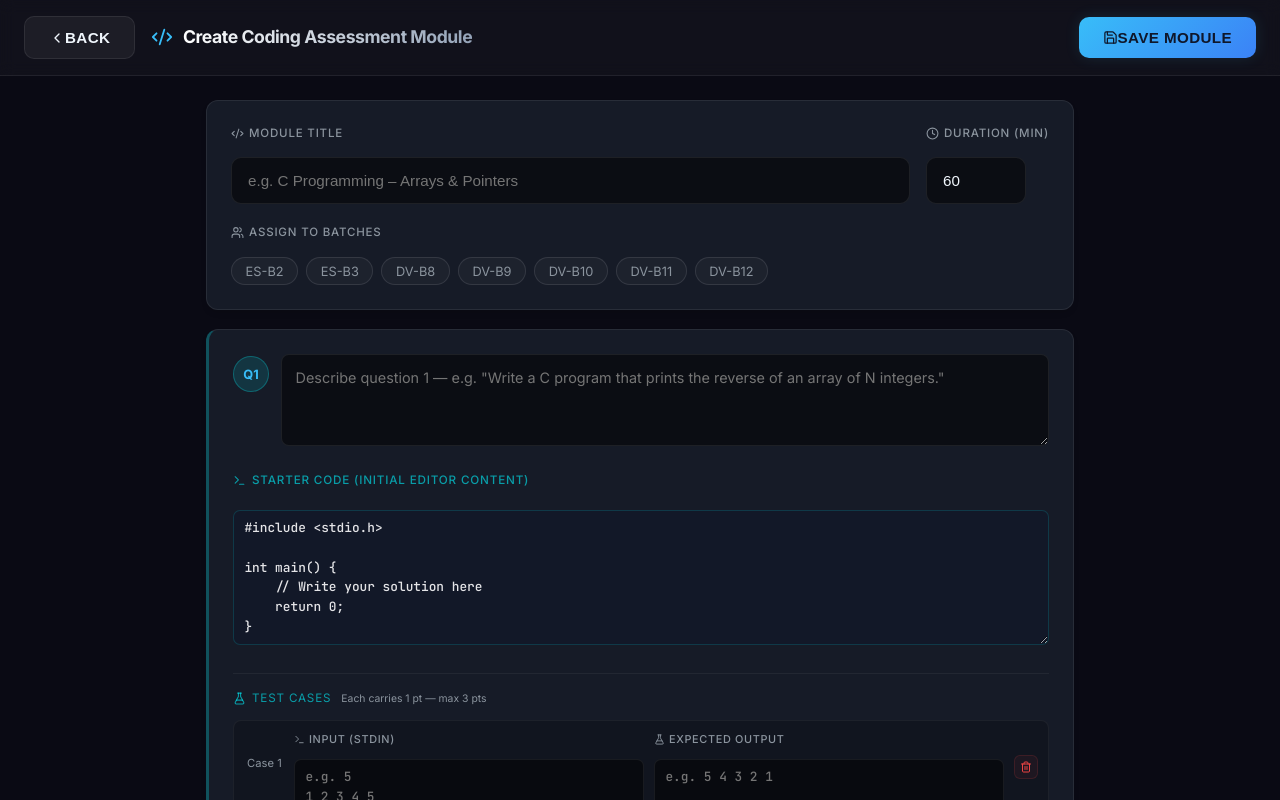
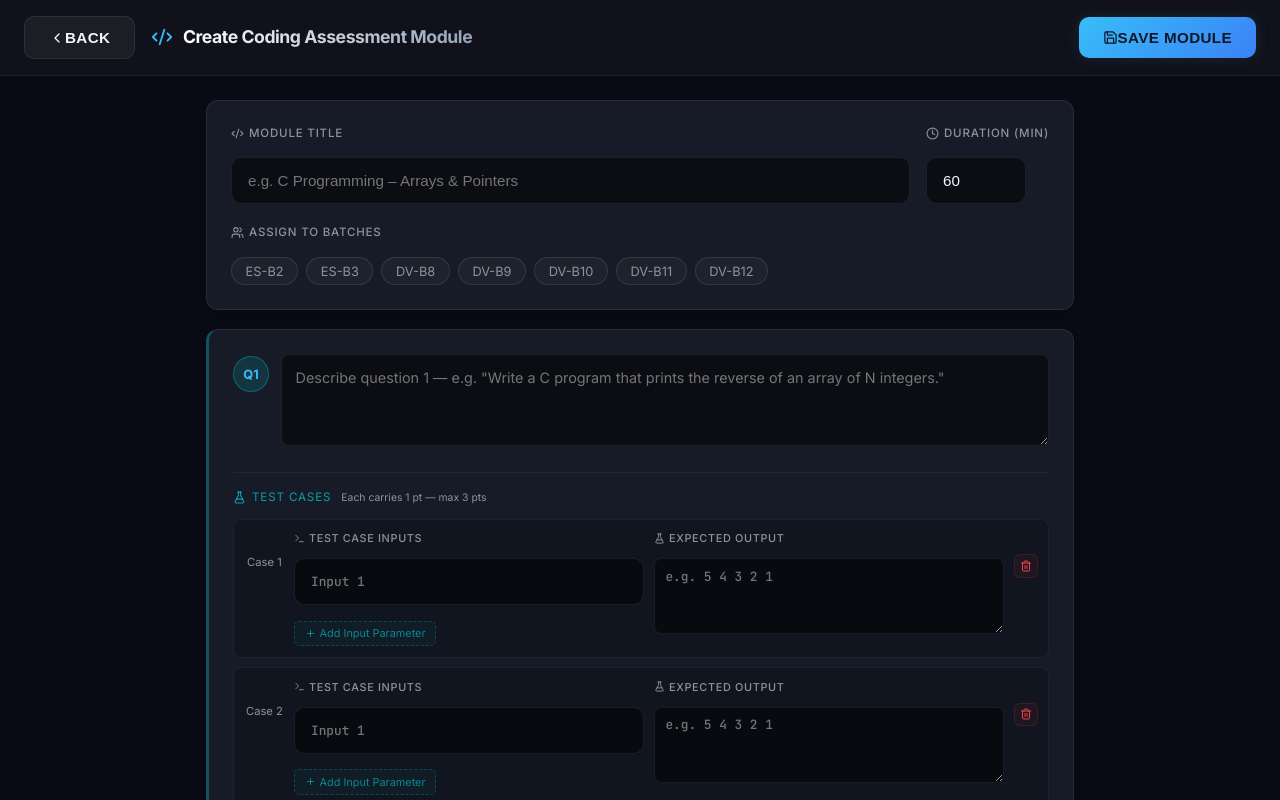
Before and after one commit to Aarthi-scv/mcq_assessment, a React (Vite) app in the folder client/: page /admin/create-coding-module in a window 1280 px wide. Shown: the top 800 px of the page. Built offline with nearby package versions, Linux system fonts and the light colour scheme; no server answers.

Commit message:
feat: Implement coding assessment module creation and student assessment functionality.

```diff
--- a/client/src/components/CodingAssessment.css
+++ b/client/src/components/CodingAssessment.css
@@ -427,16 +427,17 @@
     color: #e4e4e7;
 }
 
-.ca-tc-io-val.ok {
-    color: #6ee7b7;
-    border-color: rgba(16, 185, 129, 0.15);
-    background: rgba(16, 185, 129, 0.05);
+.ca-tc-io-val.mini {
+    padding: 0.15rem 0.4rem;
+    font-size: 0.72rem;
+    opacity: 0.85;
 }
 
-.ca-tc-io-val.err {
-    color: #fca5a5;
-    border-color: rgba(239, 68, 68, 0.15);
-    background: rgba(239, 68, 68, 0.05);
+.ca-tc-io-inputs {
+    display: flex;
+    flex-direction: column;
+    gap: 0.3rem;
+    margin-bottom: 0.2rem;
 }
 
 .ca-tc-error {
--- a/client/src/components/CodingAssessment.jsx
+++ b/client/src/components/CodingAssessment.jsx
@@ -25,7 +25,7 @@ const LineNums = ({ code }) => {
     );
 };
 
-const DEFAULT_CODE = `#include <stdio.h>\n\nint main() {\n    // Write your solution here\n    return 0;\n}\n`;
+const DEFAULT_CODE = "";
 
 // ── Submit Confirmation Modal ────────────────────────────────────────────────
 const SubmitModal = ({ unansweredCount, onConfirm, onCancel, submitting }) => (
@@ -153,7 +153,7 @@ export default function CodingAssessment() {
                     }
                 }
 
-                const initCodes = mod.questions.map(q => q.starterCode || DEFAULT_CODE);
+                const initCodes = mod.questions.map(q => "");
                 const initResults = mod.questions.map(q => ({ results: null, score: 0, maxScore: q.testCases.length }));
                 setModule(mod);
                 setCodes(initCodes);
@@ -311,7 +311,10 @@ export default function CodingAssessment() {
         try {
             const { data } = await axios.post(`${API_URL}/run-testcases`, {
                 code: codes[qIndex],
-                testCases: q.testCases,
+                testCases: q.testCases.map(tc => ({
+                    ...tc,
+                    input: (tc.inputs || [tc.input || ""]).join("\n")
+                })),
             });
             setResults(prev => prev.map((r, i) =>
                 i === qIndex ? { results: data.results, score: data.totalScore, maxScore: data.maxScore } : r
@@ -569,8 +572,12 @@ export default function CodingAssessment() {
                                     </div>
                                     <div className="ca-tc-io">
                                         <div className="ca-tc-io-row">
-                                            <span className="ca-tc-io-label">Input</span>
-                                            <pre className="ca-tc-io-val">{tc.input || "(none)"}</pre>
+                                            <span className="ca-tc-io-label">Inputs</span>
+                                            <div className="ca-tc-io-inputs">
+                                                {(tc.inputs || [tc.input || ""]).map((inv, ii) => (
+                                                    <pre key={ii} className="ca-tc-io-val mini">{inv || (ii === 0 ? "(none)" : "")}</pre>
+                                                ))}
+                                            </div>
                                         </div>
                                         <div className="ca-tc-io-row">
                                             <span className="ca-tc-io-label">Expected</span>
--- a/client/src/components/CreateCodingModule.css
+++ b/client/src/components/CreateCodingModule.css
@@ -208,18 +208,49 @@
     background: rgba(239, 68, 68, 0.16);
 }
 
-/* ── Starter Code ────────────────────────────────────────────────────────── */
-.ccm-starter-code-section {
+.ccm-tc-inputs-list {
     display: flex;
     flex-direction: column;
-    gap: 0.75rem;
-    margin-bottom: 0.5rem;
+    gap: 0.5rem;
 }
 
-.ccm-starter-code-area {
-    min-height: 120px;
-    background: rgba(15, 23, 42, 0.5) !important;
-    border-color: rgba(0, 245, 255, 0.15) !important;
+.ccm-tc-input-item {
+    display: flex;
+    align-items: center;
+    gap: 0.5rem;
+}
+
+.ccm-tc-input-field {
+    flex: 1;
+    font-family: "JetBrains Mono", "Courier New", monospace;
+    font-size: 0.8rem !important;
+}
+
+.ccm-add-input-btn {
+    display: flex;
+    align-items: center;
+    gap: 4px;
+    padding: 0.3rem 0.6rem;
+    border-radius: 5px;
+    border: 1px dashed rgba(0, 245, 255, 0.2);
+    background: rgba(0, 245, 255, 0.03);
+    color: rgba(0, 245, 255, 0.5);
+    font-size: 0.68rem;
+    cursor: pointer;
+    width: fit-content;
+    transition: all 0.15s;
+    font-family: inherit;
+    margin-top: 0.2rem;
+}
+
+.ccm-add-input-btn:hover {
+    background: rgba(0, 245, 255, 0.08);
+    color: var(--primary-color, #00f5ff);
+}
+
+.ccm-remove-btn.mini {
+    padding: 0.25rem;
+    background: rgba(239, 68, 68, 0.05);
 }
 
 /* ── Test cases section ──────────────────────────────────────────────────── */
--- a/client/src/components/CreateCodingModule.jsx
+++ b/client/src/components/CreateCodingModule.jsx
@@ -12,10 +12,9 @@ const API_URL = import.meta.env.VITE_API_URL || "http://localhost:5000/api";
 
 const BATCHES = ["ES-B2", "ES-B3", "DV-B8", "DV-B9", "DV-B10", "DV-B11", "DV-B12"];
 
-const emptyTestCase = () => ({ input: "", expectedOutput: "" });
+const emptyTestCase = () => ({ inputs: [""], expectedOutput: "" });
 const emptyQuestion = () => ({
     questionText: "",
-    starterCode: "#include <stdio.h>\n\nint main() {\n    // Write your solution here\n    return 0;\n}\n",
     testCases: [emptyTestCase(), emptyTestCase(), emptyTestCase()]
 });
 
@@ -54,6 +53,45 @@ export default function CreateCodingModule() {
             i === qi
                 ? { ...q, testCases: q.testCases.map((tc, j) => j === ti ? { ...tc, [field]: val } : tc) }
                 : q));
+
+    const addInput = (qi, ti) =>
+        setQuestions(prev => prev.map((q, i) =>
+            i === qi
+                ? {
+                    ...q,
+                    testCases: q.testCases.map((tc, j) =>
+                        j === ti ? { ...tc, inputs: [...tc.inputs, ""] } : tc
+                    )
+                }
+                : q
+        ));
+
+    const removeInput = (qi, ti, ii) =>
+        setQuestions(prev => prev.map((q, i) =>
+            i === qi
+                ? {
+                    ...q,
+                    testCases: q.testCases.map((tc, j) =>
+                        j === ti ? { ...tc, inputs: tc.inputs.filter((_, k) => k !== ii) } : tc
+                    )
+                }
+                : q
+        ));
+
+    const updateInputValue = (qi, ti, ii, val) =>
+        setQuestions(prev => prev.map((q, i) =>
+            i === qi
+                ? {
+                    ...q,
+                    testCases: q.testCases.map((tc, j) =>
+                        j === ti ? {
+                            ...tc,
+                            inputs: tc.inputs.map((inv, k) => k === ii ? val : inv)
+                        } : tc
+                    )
+                }
+                : q
+        ));
 
     // ── Submit ──────────────────────────────────────────────────────────────────
     const handleSave = async () => {
@@ -159,19 +197,6 @@ export default function CreateCodingModule() {
                                 )}
                             </div>
 
-                            {/* Starter Code */}
-                            <div className="ccm-starter-code-section">
-                                <label className="ccm-tc-section-title">
-                                    <Terminal size={13} /> Starter Code (Initial editor content)
-                                </label>
-                                <textarea
-                                    className="ccm-tc-area ccm-starter-code-area"
-                                    rows={6}
-                                    placeholder="#include <stdio.h>..."
-                                    value={q.starterCode}
-                                    onChange={e => updateQuestionField(qi, "starterCode", e.target.value)}
-                                />
-                            </div>
 
                             {/* Test cases */}
                             <div className="ccm-tc-section">
@@ -186,14 +211,27 @@ export default function CreateCodingModule() {
                                             <span className="ccm-tc-label">Case {ti + 1}</span>
                                             <div className="ccm-tc-fields">
                                                 <div className="ccm-tc-field">
-                                                    <label><Terminal size={11} /> Input (stdin)</label>
-                                                    <textarea
-                                                        className="ccm-tc-area"
-                                                        rows={3}
-                                                        placeholder="e.g. 5&#10;1 2 3 4 5"
-                                                        value={tc.input}
-                                                        onChange={e => updateTestCase(qi, ti, "input", e.target.value)}
-                                                    />
+                                                    <label><Terminal size={11} /> Test Case Inputs</label>
+                                                    <div className="ccm-tc-inputs-list">
+                                                        {tc.inputs.map((inputValue, ii) => (
+                                                            <div key={ii} className="ccm-tc-input-item">
+                                                                <input
+                                                                    className="input ccm-tc-input-field"
+                                                                    placeholder={`Input ${ii + 1}`}
+                                                                    value={inputValue}
+                                                                    onChange={e => updateInputValue(qi, ti, ii, e.target.value)}
+                                                                />
+                                                                {tc.inputs.length > 1 && (
+                                                                    <button className="ccm-remove-btn mini" onClick={() => removeInput(qi, ti, ii)}>
+                                                                        <Trash2 size={12} />
+                                                                    </button>
+                                                                )}
+                                                            </div>
+                                                        ))}
+                                                        <button className="ccm-add-input-btn" onClick={() => addInput(qi, ti)}>
+                                                            <Plus size={11} /> Add Input Parameter
+                                                        </button>
+                                                    </div>
                                                 </div>
                                                 <div className="ccm-tc-field">
                                                     <label><FlaskConical size={11} /> Expected Output</label>
```
Also changed, not shown: 1 other file (tests, documents, lock files or other folders).
